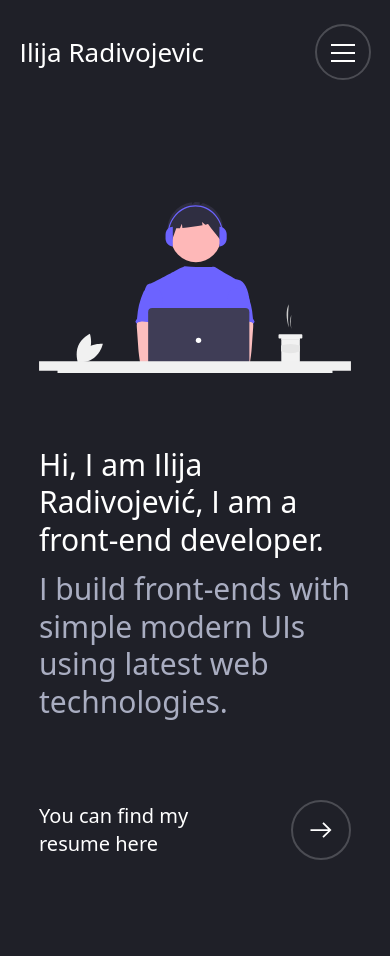
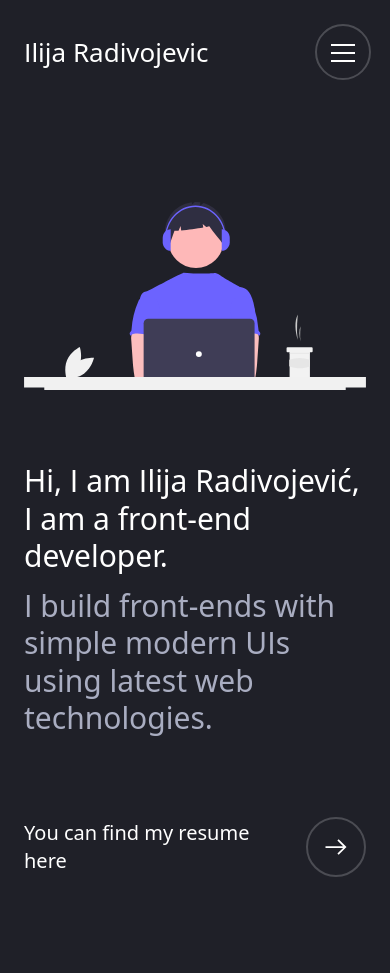
Before and after one commit to IlijaRad/ilijaradivojevic.com-old, a React (Create React App) app: page / in a window 390 px wide. Built offline with nearby package versions, Linux system fonts and the light colour scheme; a web font is replaced by a local one.

Commit message:
Decreased page padding for smaller screens

```diff
--- a/src/components/navbar/index.js
+++ b/src/components/navbar/index.js
@@ -76,7 +76,7 @@ const Navbar = () => {
     setSwitched((switched) => !switched);
   };
   return (
-    <div className="px-[5vw] py-9 lg:py-12">
+    <div className="px-6 md:px-[5vw] py-9 lg:py-12">
       <nav className="text-black mx-auto flex max-w-[96rem] items-center justify-between">
         <div>
           <Link
--- a/src/pages/About.js
+++ b/src/pages/About.js
@@ -4,7 +4,7 @@ import Resume from "../assets/documents/Resume.pdf";
 
 const About = () => {
   return (
-    <div className="mx-[10vw]">
+    <div className="mx-6 md:mx-[10vw]">
       <div className="grid grid-cols-4 gap-x-4 md:grid-cols-8 lg:grid-cols-12 lg:gap-x-6 mx-auto max-w-7xl lg: mb-24 h-auto pt-24 lg:min-h-[40rem] lg:pb-12 lg:mb-64">
         <div className="col-span-full mb-12 lg:mb-0 flex items-center justify-center lg:col-span-7 lg:col-start-6 lg:-mt-24 lg:-mr-5vw lg:px-0">
           <img
--- a/src/pages/Contact.js
+++ b/src/pages/Contact.js
@@ -4,7 +4,7 @@ const Contact = () => {
   const { email, gitHub, linkedIn } = links;
 
   return (
-    <div className="relative mx-[10vw]">
+    <div className="mx-6 md:mx-[10vw]">
       <div className="max-w-7xl md:ml-[10vw] pt-20">
         <h1 className="leading-tight text-3xl sm:text-4xl lg:text-6xl mb-10">
           Contact Information:
--- a/src/pages/Loading.js
+++ b/src/pages/Loading.js
@@ -5,7 +5,7 @@ const Loading = () => {
     <div className="min-h-screen bg-white dark:bg-gray-900 text-black dark:text-white">
       <div className="flex flex-col h-full">
         <Navbar />
-        <div className="text-base mx-[10vw]">Loading...</div>
+        <div className="text-base mx-6 md:mx-[10vw]">Loading...</div>
       </div>
     </div>
   );
--- a/src/pages/Projects.js
+++ b/src/pages/Projects.js
@@ -3,7 +3,7 @@ import { projects } from "../constants/projectData";
 
 const Projects = () => {
   return (
-    <div className="mx-[10vw]">
+    <div className="mx-6 md:mx-[10vw]">
       <div className="grid grid-cols-4 gap-x-4 md:grid-cols-8 xl:grid-cols-12 xl:gap-x-6 mx-auto max-w-7xl gap-y-4 mb-16 pt-20">
         {projects.map(
           ({ id, title, body, gitHubLink, websiteLink, imgSrc, imgAlt }) => (
```
